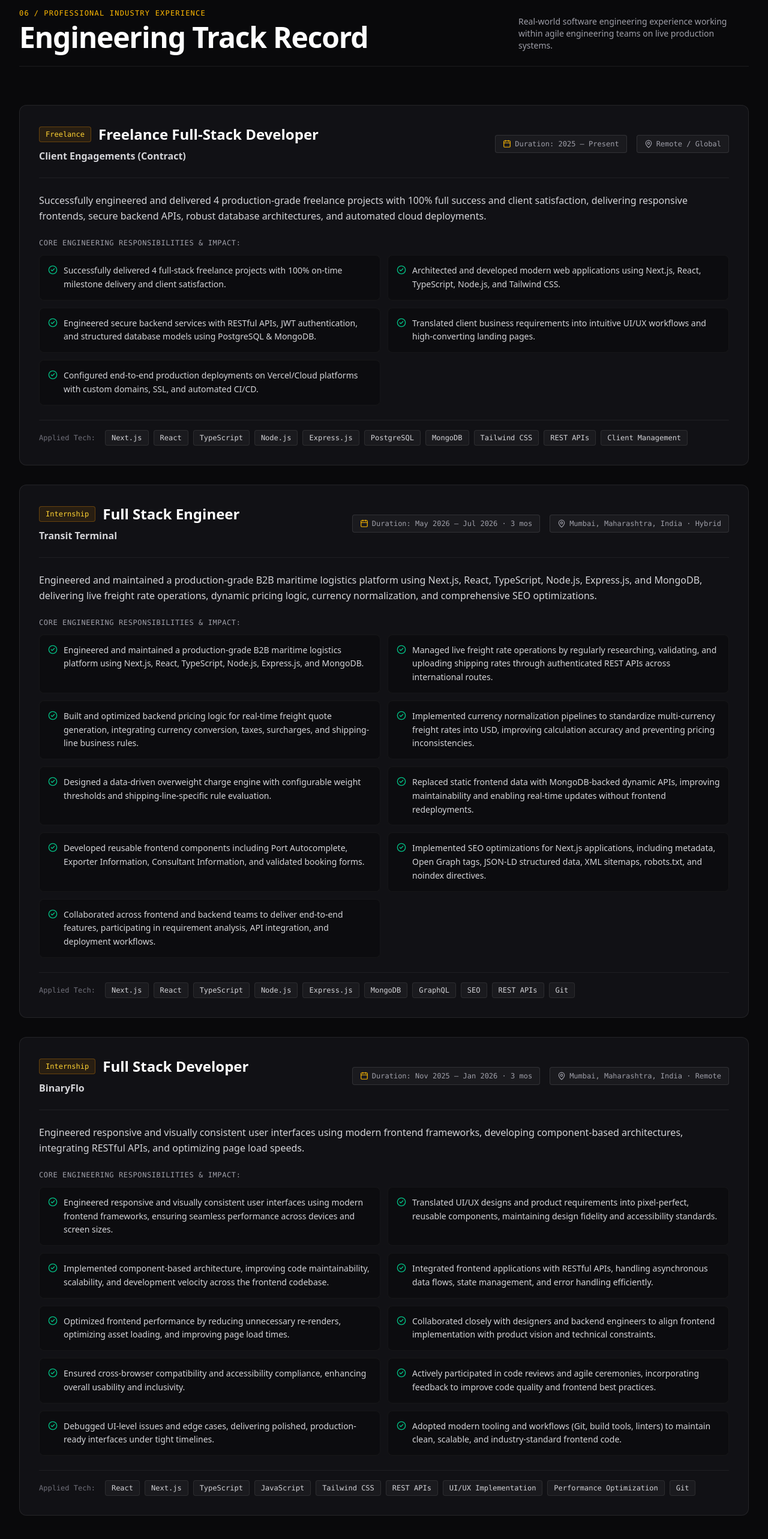
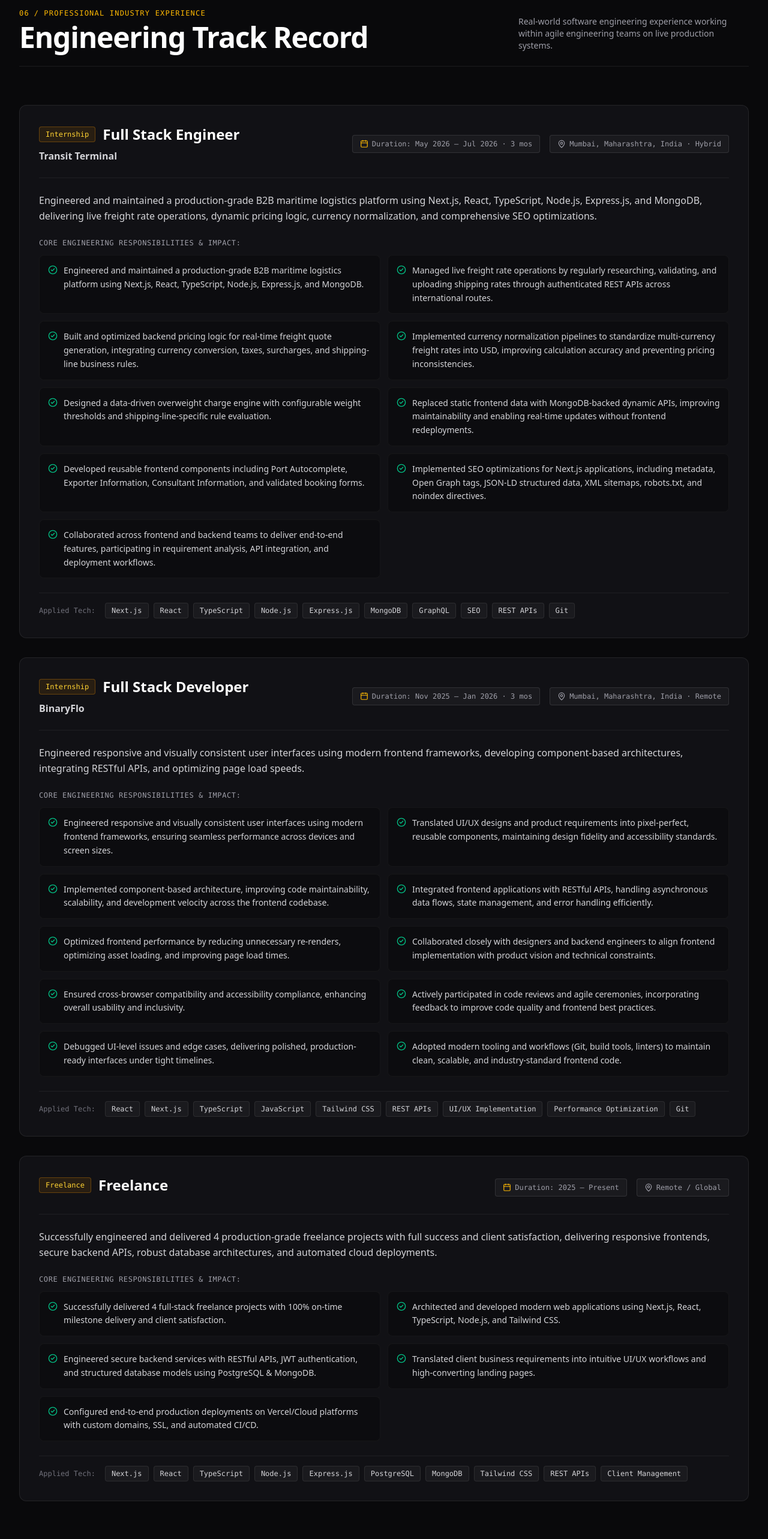
Before and after one commit to affanraza84/portfolio, a Next.js app: page / in a window 1280 px wide. Shown: the part 6386-8952 px from the top of the page at 60% size. Built offline with nearby package versions, Linux system fonts and the light colour scheme.

Commit message:
feat: position Freelance card at the bottom with title Freelance

```diff
--- a/src/components/ExperienceTimeline.tsx
+++ b/src/components/ExperienceTimeline.tsx
@@ -43,9 +43,11 @@ export function ExperienceTimeline() {
                       {exp.role}
                     </h3>
                   </div>
-                  <div className="text-sm sm:text-base font-semibold text-zinc-300">
-                    {exp.company || exp.companyPlaceholder}
-                  </div>
+                  {exp.company && (
+                    <div className="text-sm sm:text-base font-semibold text-zinc-300">
+                      {exp.company}
+                    </div>
+                  )}
                 </div>
 
                 <div className="flex flex-wrap items-center gap-4 text-xs font-mono text-zinc-400">
--- a/src/data/portfolio-data.ts
+++ b/src/data/portfolio-data.ts
@@ -371,34 +371,6 @@ export const OPEN_SOURCE_RECOGNITIONS: OpenSourceContribution[] = [
 
 export const EXPERIENCE_HISTORY: ExperienceItem[] = [
   {
-    role: "Freelance Full-Stack Developer",
-    company: "Client Engagements (Contract)",
-    duration: "2025 – Present",
-    location: "Remote / Global",
-    type: "Freelance",
-    summary:
-      "Successfully engineered and delivered 4 production-grade freelance projects with 100% full success and client satisfaction, delivering responsive frontends, secure backend APIs, robust database architectures, and automated cloud deployments.",
-    responsibilities: [
-      "Successfully delivered 4 full-stack freelance projects with 100% on-time milestone delivery and client satisfaction.",
-      "Architected and developed modern web applications using Next.js, React, TypeScript, Node.js, and Tailwind CSS.",
-      "Engineered secure backend services with RESTful APIs, JWT authentication, and structured database models using PostgreSQL & MongoDB.",
-      "Translated client business requirements into intuitive UI/UX workflows and high-converting landing pages.",
-      "Configured end-to-end production deployments on Vercel/Cloud platforms with custom domains, SSL, and automated CI/CD.",
-    ],
-    skillsApplied: [
-      "Next.js",
-      "React",
-      "TypeScript",
-      "Node.js",
-      "Express.js",
-      "PostgreSQL",
-      "MongoDB",
-      "Tailwind CSS",
-      "REST APIs",
-      "Client Management",
-    ],
-  },
-  {
     role: "Full Stack Engineer",
     company: "Transit Terminal",
     duration: "May 2026 – Jul 2026 · 3 mos",
@@ -460,6 +432,34 @@ export const EXPERIENCE_HISTORY: ExperienceItem[] = [
       "UI/UX Implementation",
       "Performance Optimization",
       "Git",
+    ],
+  },
+  {
+    role: "Freelance",
+    company: "",
+    duration: "2025 – Present",
+    location: "Remote / Global",
+    type: "Freelance",
+    summary:
+      "Successfully engineered and delivered 4 production-grade freelance projects with full success and client satisfaction, delivering responsive frontends, secure backend APIs, robust database architectures, and automated cloud deployments.",
+    responsibilities: [
+      "Successfully delivered 4 full-stack freelance projects with 100% on-time milestone delivery and client satisfaction.",
+      "Architected and developed modern web applications using Next.js, React, TypeScript, Node.js, and Tailwind CSS.",
+      "Engineered secure backend services with RESTful APIs, JWT authentication, and structured database models using PostgreSQL & MongoDB.",
+      "Translated client business requirements into intuitive UI/UX workflows and high-converting landing pages.",
+      "Configured end-to-end production deployments on Vercel/Cloud platforms with custom domains, SSL, and automated CI/CD.",
+    ],
+    skillsApplied: [
+      "Next.js",
+      "React",
+      "TypeScript",
+      "Node.js",
+      "Express.js",
+      "PostgreSQL",
+      "MongoDB",
+      "Tailwind CSS",
+      "REST APIs",
+      "Client Management",
     ],
   },
 ];
```
